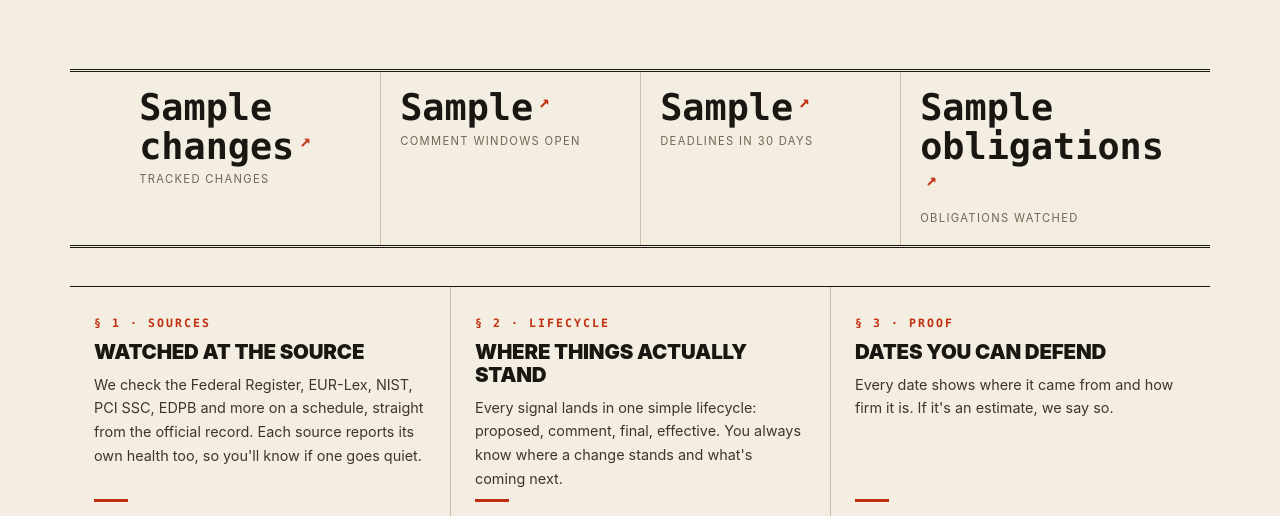
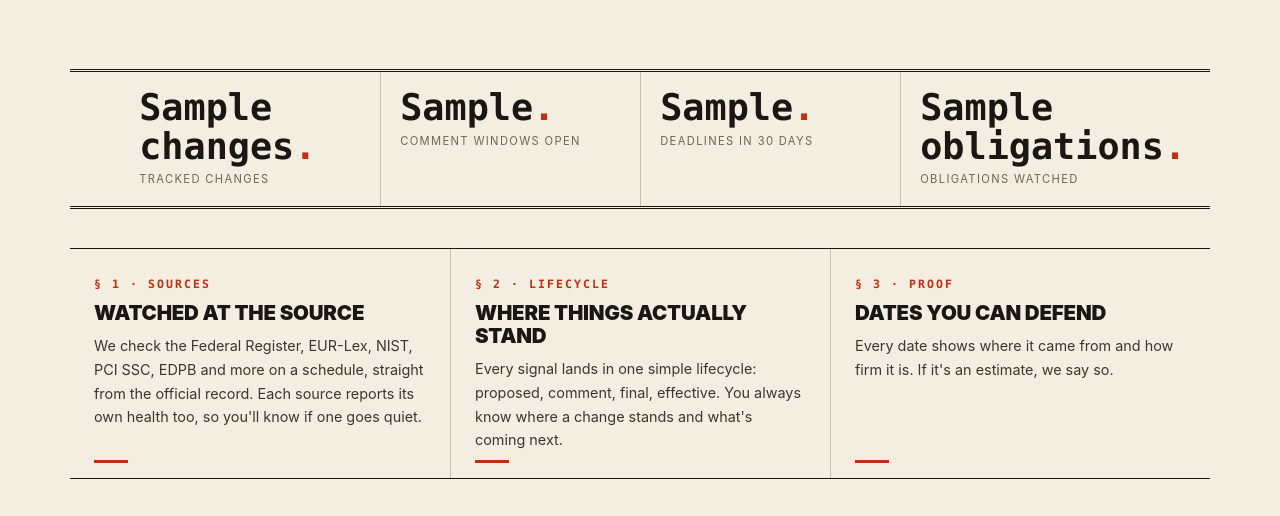
Before and after one commit to JoshDoesIT/ObligationAggregator, a Python web app: template src/oblag/web/templates/home.html in a window 1280 px wide. Shown: the part 692-1208 px from the top of the page. Run offline with Jinja, Linux system fonts and the light colour scheme; the template is opened without the code that fills it: most values are stand-ins (such as "Sample title", 1, 10 or a date in 2020).

Commit message:
Replace the trend arrows with vermillion full stops
The up-and-right arrow after each ledger figure was the stock "number go
up" gesture, and it lied besides: these are counts, not trends. The
figures now end the way the headline does, with a full stop printed in
the stamp red. A count is a fact, so it gets a period.

Co-Authored-By: Claude Fable 5 <noreply@anthropic.com>
Claude-Session: https://claude.ai/code/session_01VNS4DZ7skgyy6P8QpP2oyk

```diff
--- a/src/oblag/web/templates/home.html
+++ b/src/oblag/web/templates/home.html
@@ -87,8 +87,9 @@
   .pulse a:first-child { border-left:0; }
   .pulse a:hover { text-decoration:none; background:var(--panel); }
   .pulse .n { font-size:2.3rem; font-weight:700; font-family:var(--mono); line-height:1.05; }
-  .pulse .n::after { content:"→"; display:inline-block; transform:rotate(-45deg);
-                     font-size:.5em; color:var(--accent); margin-left:.3rem; vertical-align:.6em; }
+  /* the figures end in a vermillion full stop, same as the headline. A count is a
+     fact, so it gets a period, and no trend arrow pretending it's a chart. */
+  .pulse .n::after { content:"."; color:var(--accent); }
   .pulse .l { color:var(--muted); font-size:.7rem; text-transform:uppercase;
               letter-spacing:.12em; margin-top:.3rem; }
 
```
